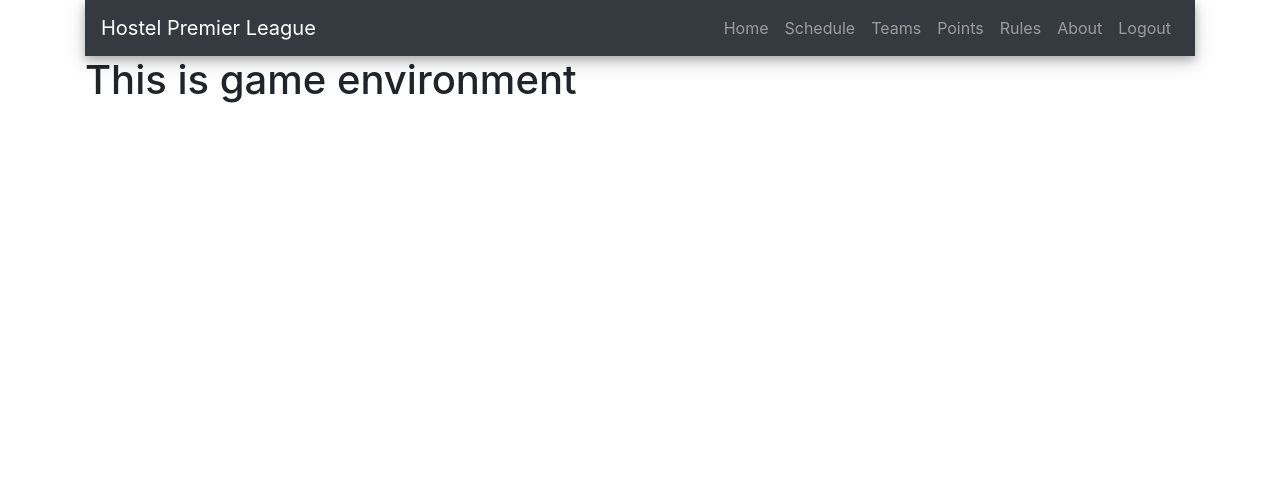
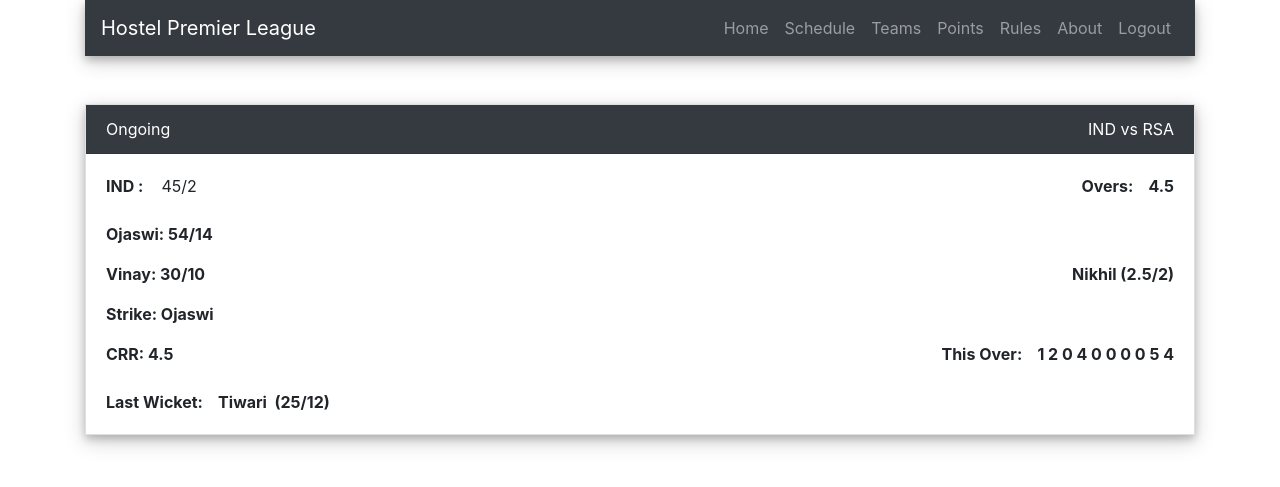
Before and after one commit to ojasathghara/NIEHowZatt, a Flask app: page /match in a window 1280 px wide. Shown: the top 487 px of the page. Run offline with Flask 2, Linux system fonts and the light colour scheme; the visitor is signed in with stand-in values (Sample User, id 1); some libraries are stand-ins or nearby versions.

Commit message:
UI enhancements

```diff
--- a/app.py
+++ b/app.py
@@ -60,7 +60,7 @@ def dashboard():
     return render_template("dashboard.html",title="Dash Board")
 
 @app.route("/match", methods=methods)
-@login_required
+# @login_required
 def match():
     return render_template("match.html", title="Match")
 
--- a/templates/layout.html
+++ b/templates/layout.html
@@ -9,7 +9,7 @@
 
     <title>CTMS - {{ title }}</title>
 </head>
-<body class="bg-matte">
+<body>
 
     <div class="container">
         <!--NAVBAR-->
--- a/templates/match.html
+++ b/templates/match.html
@@ -1,4 +1,39 @@
 {% extends "layout.html" %}
 {% block content %}
-<h1>This is game environment</h1>
+<div class="card mt-5 paper rounded-0">
+    <div class="card-header bg-dark text-white rounded-0">Ongoing<span id="team_vs" class="float-right">IND vs RSA</span></div>
+        <div class="card-body">
+        <span id="tName" class="font-weight-bold">IND :</span>&nbsp;&nbsp;&nbsp;&nbsp;<span id="tScore">45</span>/<span id="tWickets">2</span>
+        <span class="font-weight-bold"><div class="float-right">Overs:</span>&nbsp;&nbsp;&nbsp;&nbsp;<span id="overs">4.5</span></div>
+        <br><br>
+        <p>
+            <span class="float-left" id="bat1">Ojaswi</span>: <span id="run1">54</span>/<span id="ball1">14</span>
+            <div class="float-right"><span id="bowler">Nikhil</span> (<span id="p_ball">2.5</span>/<span id="bWicket">2</span>)</div>
+        </p>
+        <p><span class="float-left" id="bat2">Vinay</span>: <span id="run2">30</span>/<span id="ball2">10</span></p>
+
+        <p><span class="font-weight-bold">Strike: </span><span id="bat1">Ojaswi</span></p>
+
+        <div class="border-top-4 border-secondary bg-white">
+            <div class="font-weight-bold float-left">
+                CRR: <span id="crr">4.5</span></div>
+            </div>
+
+            <div class="font-weight-bold float-right">
+                This Over: &nbsp;&nbsp;&nbsp;<span id="this_over_str">1 2 0 4 0 0 0 0 5 4</span>
+            </div>
+            <br> <br>
+            <div class="clear_float"></div>
+            <div class="font-weight-bold pt-0">
+                Last Wicket:  &nbsp;&nbsp;&nbsp;<span id="last_wicket">Tiwari &nbsp;</span>(<span id="last_wicket_run">25</span>/<span id="last_wicket_ball">12</span>)
+            </div>
+        </div>
+    </div>
+</div>
+
+<div class="container">
+
+</div>
+
+
 {% endblock content %}
--- a/templates/ongoing.html
+++ b/templates/ongoing.html
@@ -1,7 +1,7 @@
 {% extends "layout.html" %}
 {% block content %}
 
-<div class="card mt-4 paper rounded-0">
+<div class="card mt-5 paper rounded-0">
 <div class="card-header bg-dark text-white rounded-0">Ongoing<span id="team_vs" class="float-right">IND vs RSA</span></div>
 <div class="card-body">
     <span id="tName" class="font-weight-bold">IND :</span>&nbsp;&nbsp;&nbsp;&nbsp;<span id="tScore">45</span>/<span id="tWickets">2</span>
```
Also changed, not shown: templates/dashboard.html (+6 -6 lines).
